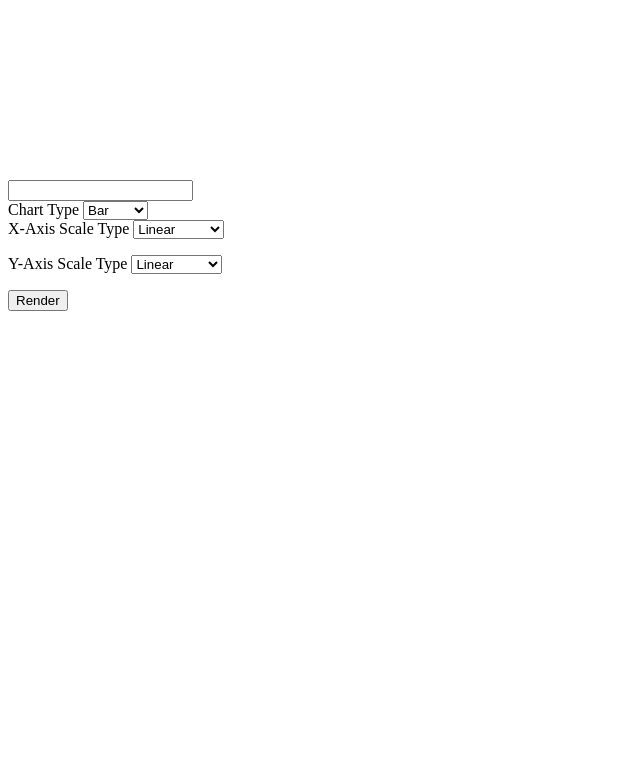
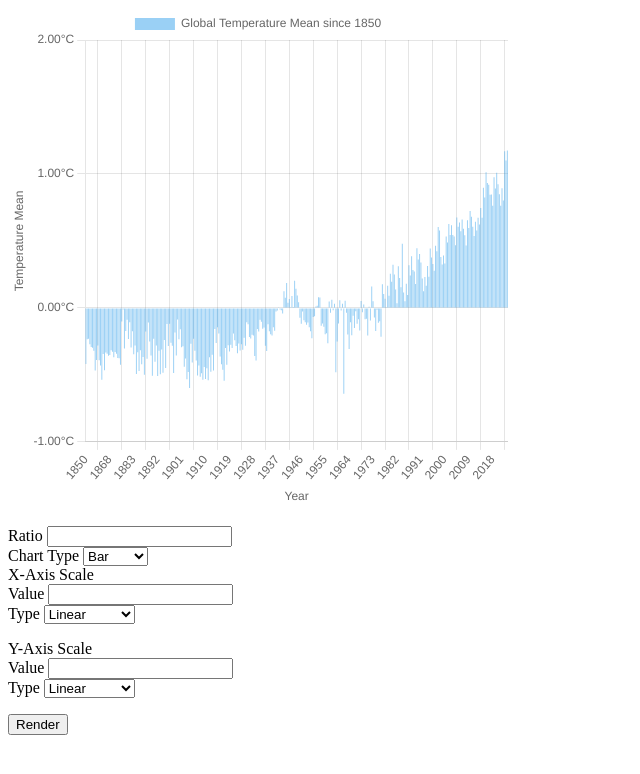
Before and after one commit to Schweini07/denki_mp2, a website built with Parcel: page src/index.html in a window 1280 px wide. Shown: the whole page, without its empty margins (0-640 px from the left). Built offline with nearby package versions, Linux system fonts and the light colour scheme; what @cubejs-client/core would draw is missing.

Commit message:
Add graph through csv data and add axis scalars

```diff
--- a/package.json
+++ b/package.json
@@ -11,6 +11,8 @@
   },
   "dependencies": {
     "@cubejs-client/core": "^0.31.0",
-    "chart.js": "^4.0.0"
+    "chart.js": "^4.0.0",
+    "papaparse": "^5.5.3",
+    "parcel-reporter-static-files-copy": "^1.5.3"
   }
 }
--- a/src/dimensions.js
+++ b/src/dimensions.js
@@ -1,6 +1,7 @@
 import Chart from "chart.js/auto";
 import { getDimensions } from "./api";
 import * as controller from "./test.js";
+import Papa from "papaparse"
 
 let chartInstance;
 document.getElementById("renderButton").onclick = renderChart;
@@ -9,49 +10,65 @@ document.getElementById("ratioInput").oninput = () => {
   controller.setRatio();
 };
 
+renderChart()
+
 async function renderChart() {
   console.log("rendering...");
 
-  const data = await getDimensions();
+  const results = await new Promise((resolve, reject) => {
+    Papa.parse("/res/chart_data/global_temperature.csv", {
+        download: true,
+        header: true,
+        skipEmptyLines: true,
+        complete: resolve,
+        error: (err) => reject(err)
+    });
+});
+
+
+  const csvData = results.data;
+  const labels = csvData.map(row => row.Year);
+  const temperatures = csvData.map(row => parseFloat(row.Temperature));
 
   if (chartInstance) {
     chartInstance.destroy();
   }
-
   chartInstance = new Chart(document.getElementById("dimensions"), {
     type: controller.chartType,
+    data: {
+      labels: labels,
+      datasets: [{
+        label: "Global Temperature Mean since 1850",
+        data: temperatures,
+      }],
+    },
     options: {
       aspectRatio: controller.chartRatio,
       scales: {
+          y: {
+            type: controller.yType,
+            grace: '10%',
+            ticks: {
+                stepSize: controller.yValue,
+                callback: (value) => value.toFixed(2) + '°C'
+            },
+            title: {
+                display: true,
+                text: "Temperature Mean"
+            }
+        },
         x: {
-          type: controller.xType,
-          max: 500,
-          ticks: {
-            callback: (value) => `${value / 100} m`,
-          },
-        },
-        y: {
-          type: controller.yType,
-          max: 500,
-          ticks: {
-            callback: (value) => `${value / 100} m`,
-          },
-        },
-      },
-    },
-    data: {
-      labels: data.map((x) => x.year),
-      datasets: [
-        {
-          label: "Dimensions",
-          data: data.map((row) => ({
-            x: row.width,
-            y: row.height,
-            r: row.count,
-          })),
-        },
-      ],
-    },
+            type: "category",
+            ticks: {
+              stepSize: controller.xValue
+            },
+            title: {
+                display: true,
+                text: "Year"
+            }
+        }
+      }
+    }
   });
 
   console.log("done rendering!");
--- a/src/index.html
+++ b/src/index.html
@@ -8,7 +8,7 @@
     <br />
     <!-- <div style="width: 800px"><canvas id="acquisitions"></canvas></div> -->
 
-    <input type="number" id="ratioInput" />
+    <label>Ratio</label> <input type="number" id="ratioInput" />
     <!-- <button id="testBut">Set Aspect Ratio</button> -->
     <br />
 
@@ -22,7 +22,11 @@
     <!-- <button id="chartTypeSubmit">Set Chart Type</button> -->
     <br />
 
-    <label>X-Axis Scale Type</label>
+    <label>X-Axis Scale</label>
+    <br />
+    <label>Value</label> <input type="number" id="xScaleValueInput" />
+    <br />
+    <label>Type</label>
     <select name="xScaleType" id="xScaleTypeInput">
       <option value="linear">Linear</option>
       <option value="logarithmic">Logarithmic</option>
@@ -30,7 +34,11 @@
 
     <p></p>
 
-    <label>Y-Axis Scale Type</label>
+    <label>Y-Axis Scale</label>
+    <br />
+    <label>Value</label> <input type="number" id="yScaleValueInput" />
+    <br />
+    <label>Type</label>
     <select name="yScaleType" id="yScaleTypeInput">
       <option value="linear">Linear</option>
       <option value="logarithmic">Logarithmic</option>
--- a/src/test.js
+++ b/src/test.js
@@ -1,15 +1,17 @@
 export let chartRatio = 1;
 
-export let chartType = "bubble";
+export let chartType = "bar";
 export let chartLabel = "Label";
 
 export let xPrefix = "";
 export let xSuffix = "";
 export let xMod = 1;
+export let xValue = 10;
 export let xType = "linear";
 export let yPrefix = "";
 export let ySuffix = "";
 export let yMod = 1;
+export let yValue = 1;
 export let yType = "linear";
 
 // document.getElementById("testBut").onclick = testFunc;
@@ -17,10 +19,16 @@ document.getElementById("chartTypeInput").onchange = (e) => {
   setChartType(e.target.value);
 };
 
+document.getElementById("xScaleValueInput").onchange = (e) => {
+  setScaleValue("x", e.target.value);
+};
 document.getElementById("xScaleTypeInput").onchange = (e) => {
   setScaleType("x", e.target.value);
 };
 
+document.getElementById("yScaleValueInput").onchange = (e) => {
+  setScaleValue("y", e.target.value);
+};
 document.getElementById("yScaleTypeInput").onchange = (e) => {
   setScaleType("y", e.target.value);
 };
@@ -36,6 +44,12 @@ export function setChartType(type) {
   chartType = type;
 }
 
+export function setScaleValue(axis, value) {
+  console.log("setting scale value of: " + axis + " to: " + value);
+  if (axis === "x") xValue = value;
+  else yValue = value;
+}
+
 export function setScaleType(axis, type) {
   console.log("setting scale type of: " + axis + " to: " + type);
   if (axis === "x") xType = type;
--- /dev/null
+++ b/static/res/chart_data/global_temperature.csv
@@ -0,0 +1,319 @@
+Year,Temperature
+1850,-0.4177
+1851,-0.2333
+1852,-0.2294
+1853,-0.2704
+1854,-0.2915
+1855,-0.2969
+1856,-0.3204
+1857,-0.4672
+1858,-0.3888
+1859,-0.2813
+1860,-0.3902
+1861,-0.4291
+1862,-0.5364
+1863,-0.3442
+1864,-0.4655
+1865,-0.3325
+1866,-0.3413
+1867,-0.357
+1868,-0.3518
+1869,-0.3166
+1870,-0.3279
+1871,-0.3686
+1872,-0.3281
+1873,-0.3413
+1874,-0.3733
+1875,-0.3756
+1876,-0.4241
+1877,-0.1011
+1878,-0.0113
+1879,-0.3036
+1880,-0.1725
+1881,-0.0883
+1881,-0.2322
+1882,-0.1067
+1882,-0.2955
+1883,-0.1742
+1883,-0.3465
+1884,-0.2808
+1884,-0.4923
+1885,-0.3317
+1885,-0.4711
+1886,-0.3158
+1886,-0.4209
+1887,-0.3667
+1887,-0.4988
+1888,-0.1758
+1888,-0.3794
+1889,-0.1092
+1889,-0.2499
+1890,-0.3558
+1890,-0.5069
+1891,-0.2292
+1891,-0.4013
+1892,-0.28
+1892,-0.5076
+1893,-0.3192
+1893,-0.4946
+1894,-0.3108
+1894,-0.4838
+1895,-0.2392
+1895,-0.4488
+1896,-0.12
+1896,-0.284
+1897,-0.1175
+1897,-0.2598
+1898,-0.2825
+1898,-0.4858
+1899,-0.1825
+1899,-0.3554
+1900,-0.0867
+1900,-0.2345
+1901,-0.16
+1901,-0.2934
+1902,-0.2858
+1902,-0.439
+1903,-0.3767
+1903,-0.5333
+1904,-0.4775
+1904,-0.5975
+1905,-0.2683
+1905,-0.4078
+1906,-0.2292
+1906,-0.3191
+1907,-0.3933
+1907,-0.5041
+1908,-0.43
+1908,-0.5138
+1909,-0.4867
+1909,-0.5357
+1910,-0.4408
+1910,-0.5309
+1911,-0.45
+1911,-0.5391
+1912,-0.3675
+1912,-0.4755
+1913,-0.3492
+1913,-0.467
+1914,-0.1567
+1914,-0.2624
+1915,-0.1433
+1915,-0.1917
+1916,-0.3617
+1916,-0.42
+1917,-0.4617
+1917,-0.5428
+1918,-0.2992
+1918,-0.4244
+1919,-0.2783
+1919,-0.3253
+1920,-0.275
+1920,-0.2984
+1921,-0.1908
+1921,-0.2404
+1922,-0.2842
+1922,-0.339
+1923,-0.2658
+1923,-0.3177
+1924,-0.2708
+1924,-0.3118
+1925,-0.2225
+1925,-0.2821
+1926,-0.1067
+1926,-0.1226
+1927,-0.2175
+1927,-0.2291
+1928,-0.2
+1928,-0.2065
+1929,-0.3583
+1929,-0.3924
+1930,-0.1575
+1930,-0.1768
+1931,-0.0883
+1931,-0.1034
+1932,-0.155
+1932,-0.1455
+1933,-0.2817
+1933,-0.3223
+1934,-0.1217
+1934,-0.1743
+1935,-0.1967
+1935,-0.2061
+1936,-0.1442
+1936,-0.1695
+1937,-0.0275
+1937,-0.0192
+1938,0.0008
+1938,-0.0122
+1939,-0.0167
+1939,-0.0408
+1940,0.125
+1940,0.0759
+1941,0.1867
+1941,0.0381
+1942,0.0675
+1942,0.0014
+1943,0.0892
+1943,0.0064
+1944,0.2033
+1944,0.1441
+1945,0.0925
+1945,0.0431
+1946,-0.0733
+1946,-0.1188
+1947,-0.0275
+1947,-0.0912
+1948,-0.1067
+1948,-0.1247
+1949,-0.1092
+1949,-0.1438
+1950,-0.1742
+1950,-0.2266
+1951,-0.0683
+1951,-0.0612
+1952,0.01
+1952,0.0154
+1953,0.0792
+1953,0.0776
+1954,-0.1333
+1954,-0.1168
+1955,-0.1408
+1955,-0.1973
+1956,-0.1892
+1956,-0.2632
+1957,0.0483
+1957,-0.0353
+1958,0.0617
+1958,-0.0176
+1959,0.0308
+1959,-0.48
+1960,-0.25
+1960,-0.1155
+1961,0.0575
+1961,-0.02
+1962,0.0308
+1962,-0.64
+1963,0.0542
+1963,-0.0368
+1964,-0.1992
+1964,-0.3059
+1965,-0.1067
+1965,-0.2044
+1966,-0.0575
+1966,-0.1489
+1967,-0.0242
+1967,-0.1175
+1968,-0.0842
+1968,-0.1686
+1969,0.0517
+1969,-0.0314
+1970,0.0258
+1970,-0.0851
+1971,-0.0808
+1971,-0.2059
+1972,0.0083
+1972,-0.0938
+1973,0.16
+1973,0.05
+1974,-0.0708
+1974,-0.1725
+1975,-0.0133
+1975,-0.1108
+1976,-0.0992
+1976,-0.2158
+1977,0.1775
+1977,0.1031
+1978,0.0683
+1978,0.0053
+1979,0.1658
+1979,0.0909
+1980,0.2558
+1980,0.1961
+1981,0.3225
+1981,0.25
+1982,0.1367
+1982,0.0343
+1983,0.3117
+1983,0.2238
+1984,0.155
+1984,0.48
+1985,0.1158
+1985,0.0497
+1986,0.18
+1986,0.0957
+1987,0.3192
+1987,0.243
+1988,0.3858
+1988,0.2822
+1989,0.2717
+1989,0.1793
+1990,0.445
+1990,0.3606
+1991,0.4033
+1991,0.3389
+1992,0.22
+1992,0.1249
+1993,0.23
+1993,0.1657
+1994,0.3133
+1994,0.2335
+1995,0.4442
+1995,0.3769
+1996,0.3283
+1996,0.2767
+1997,0.4633
+1997,0.4223
+1998,0.605
+1998,0.5773
+1999,0.38
+1999,0.3245
+2000,0.3917
+2000,0.3311
+2001,0.5325
+2001,0.4893
+2002,0.6267
+2002,0.5435
+2003,0.6167
+2003,0.5442
+2004,0.5325
+2004,0.4674
+2005,0.675
+2005,0.6069
+2006,0.6375
+2006,0.5726
+2007,0.6608
+2007,0.5917
+2008,0.5433
+2008,0.4656
+2009,0.655
+2009,0.5968
+2010,0.7233
+2010,0.6804
+2011,0.6058
+2011,0.5377
+2012,0.6433
+2012,0.5776
+2013,0.6733
+2013,0.6236
+2014,0.7458
+2014,0.6729
+2015,0.8975
+2015,0.8251
+2016,1.0133
+2016,0.9329
+2017,0.92
+2017,0.8452
+2018,0.8475
+2018,0.7627
+2019,0.9758
+2019,0.8911
+2020,1.0092
+2020,0.9229
+2021,0.8483
+2021,0.7619
+2022,0.8933
+2022,0.8013
+2023,1.1692
+2023,1.1003
+2024,1.1755
```
Also changed, not shown: 2 other files.
